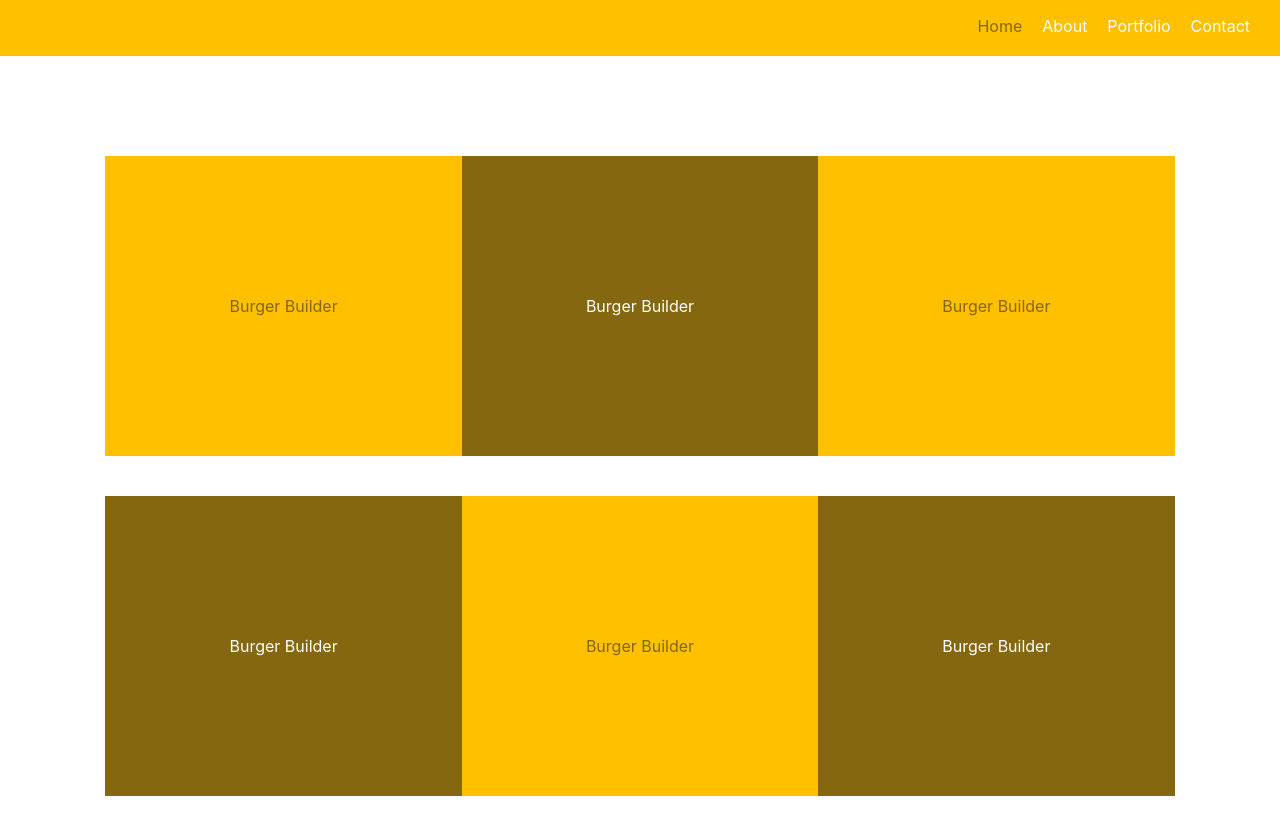
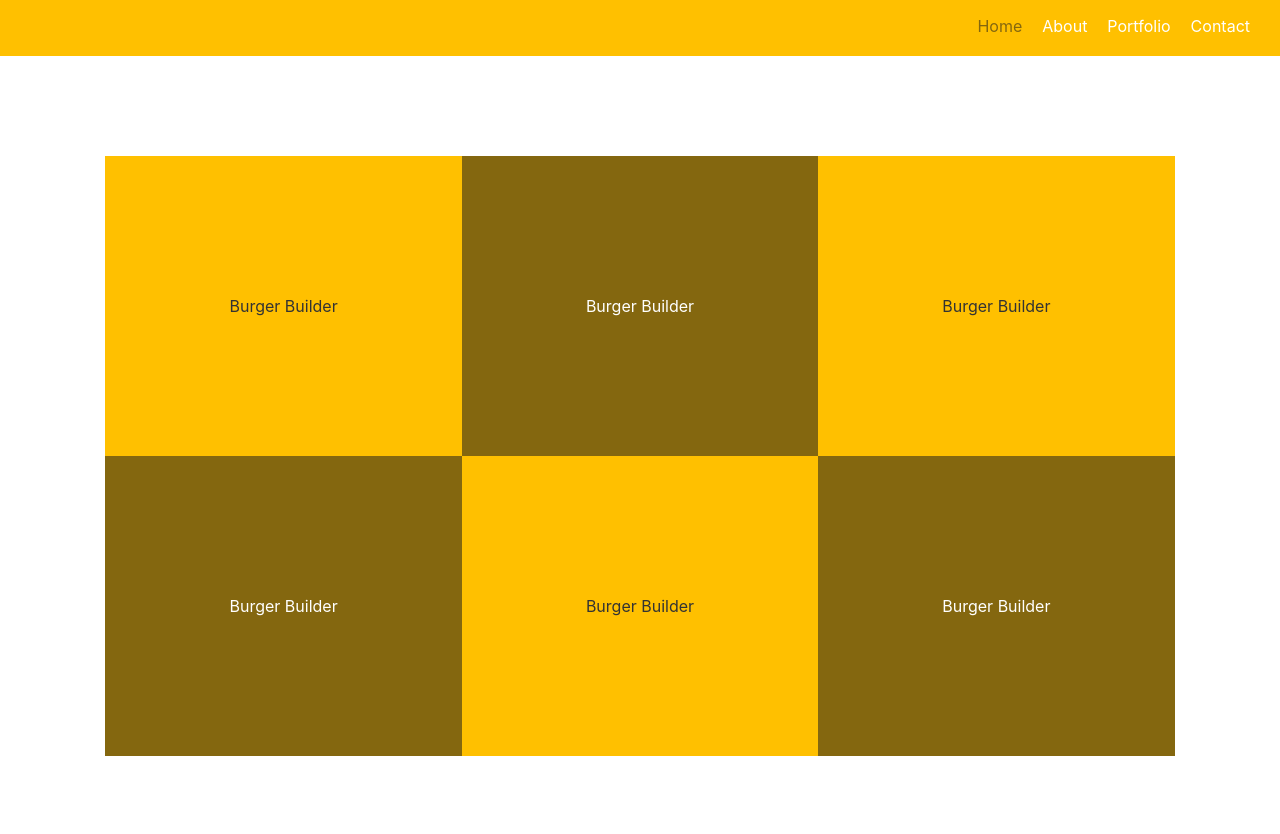
Before and after one commit to yidah/react-cv, a React (Create React App) app: page /portfolio in a window 1280 px wide. Shown: the top 834 px of the page. Built offline with nearby package versions, Linux system fonts and the light colour scheme.

Commit message:
Added project cards with flip effect

```diff
--- a/src/components/Porfolio/Project/Project.js
+++ b/src/components/Porfolio/Project/Project.js
@@ -1,21 +1,21 @@
 import React from 'react';
 import classes from './Project.module.css';
 
-const project = (props)=>{
-    return(
+const project = (props) => {
+  return (
     <>
       <div className={classes.CardContainer}>
-              <div className={classes.Card}>Burger Builder</div>
-              <div className={classes.Text}>
-                <span class="bold">ChowNow Ordering</span>
-                <span class="highlight">React JS / Python</span>
+        <div className={classes.Card}>
+          <div className={classes.Front}>Burger Builder</div>
+          <div className={classes.Back}>
+            <span className={classes.Description}>ChowNow Ordering</span>
+            <span className={classes.Tech}>React JS / Python</span>
+            <span className={classes.Button}>React JS / Python</span>
           </div>
-              <div className={classes.Button}>
-                LEARN MORE
         </div>
       </div>
     </>
-    )
-}
+  );
+};
 
 export default project;
--- a/src/components/Porfolio/Project/Project.module.css
+++ b/src/components/Porfolio/Project/Project.module.css
@@ -1,46 +1,49 @@
 .CardContainer {
     width: 100%;
+    /* width: 200px; */
+    height: 200px;
+    perspective: 1000px;
 
 }
 .Card {
+    position: relative;
     width:100%;
-    height: 300px;
-    background-color: #ffc000;
+    height: 100%;
+    transform-style: preserve-3d;
+    transition: transform 1s;
+}
+
+.CardContainer:hover .Card {
+    transform: rotateY(180deg);
+}
+
+.Front,
+.Back {
+    position: absolute;
+    width:100%;
+    height: 100%;
     display: flex;
     align-items: center;
     justify-content: center;
+    backface-visibility: hidden;
 }
 
-.Card:hover {
-    animation: flip-vertical-right 0.4s cubic-bezier(0.455, 0.030, 0.515, 0.955) both;
+.Front {
+    background-color:#ffc728;
+    color:#333;
+
 }
 
-.Text,
-.Button {
-    color: #1b242f;
-    opacity: 0;
-    text-align: center;
-    /* transition: all 0.3s ease-in-out; */
-    z-index: 2;
+.Back {
+    background-color:#fafafa;
+    color:#333;
+    transform: rotateY(180deg);
 }
 
-/* Greater than 1023px-64rem 640-40rem  */
 @media(min-width:40rem){
     .CardContainer {
         width: 33%;
+        height: 300px;
 
     }
   }
-
-
-  @keyframes flip-vertical-right {
-    0% {
-      -webkit-transform: rotateY(0);
-              transform: rotateY(0);
-    }
-    100% {
-      -webkit-transform: rotateY(180deg);
-              transform: rotateY(180deg);
-              opacity: 0;
-    }
-  }
```
Also changed, not shown: 1 other file (tests, documents, lock files or other folders). Lines whose indentation alone changed are shown as unchanged.
